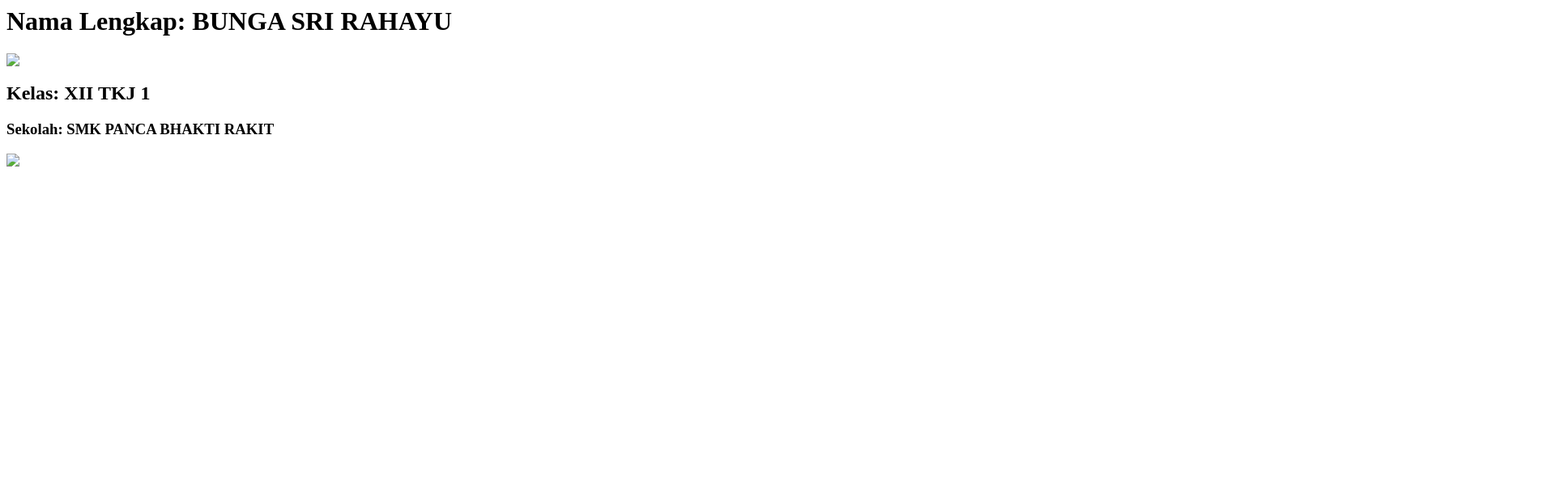
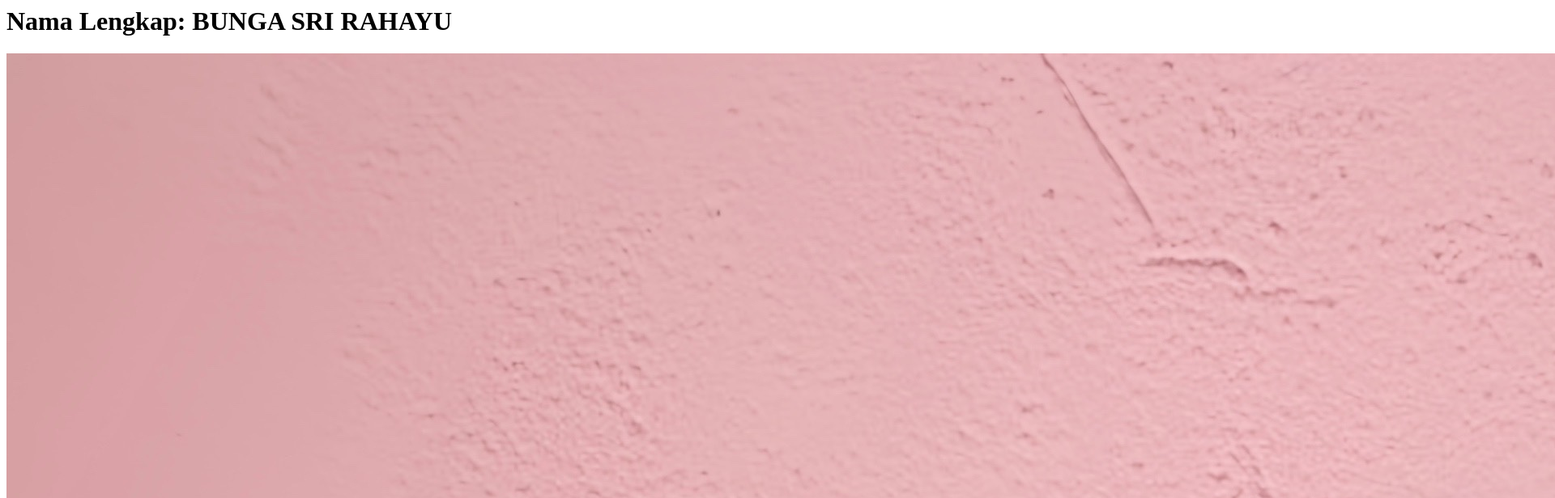
Before and after one commit to bungaa887/BUNGA-SRI-RAHAYU, a plain HTML site: page index.html in a window 1280 px wide. Shown: the top 616 px of the page at 81% size, 1920 px wide, since content can reach past the window. Drawn offline with Linux system fonts and the light colour scheme.

Commit message:
Update index.html

```diff
--- a/index.html
+++ b/index.html
@@ -7,9 +7,9 @@
 </head>
 <body>
 <h1>Nama Lengkap: BUNGA SRI RAHAYU</h1>
-  <img src="Bunga.jpeg">
+  <img src="IMG_7879.jpeg">
 <h2>Kelas: XII TKJ 1</h2>
 <h3>Sekolah: SMK PANCA BHAKTI RAKIT</h3>
-  <img src="pbr.png">
+  <img src="IMG_7879.jpeg">
 </body>
 </html>
```
